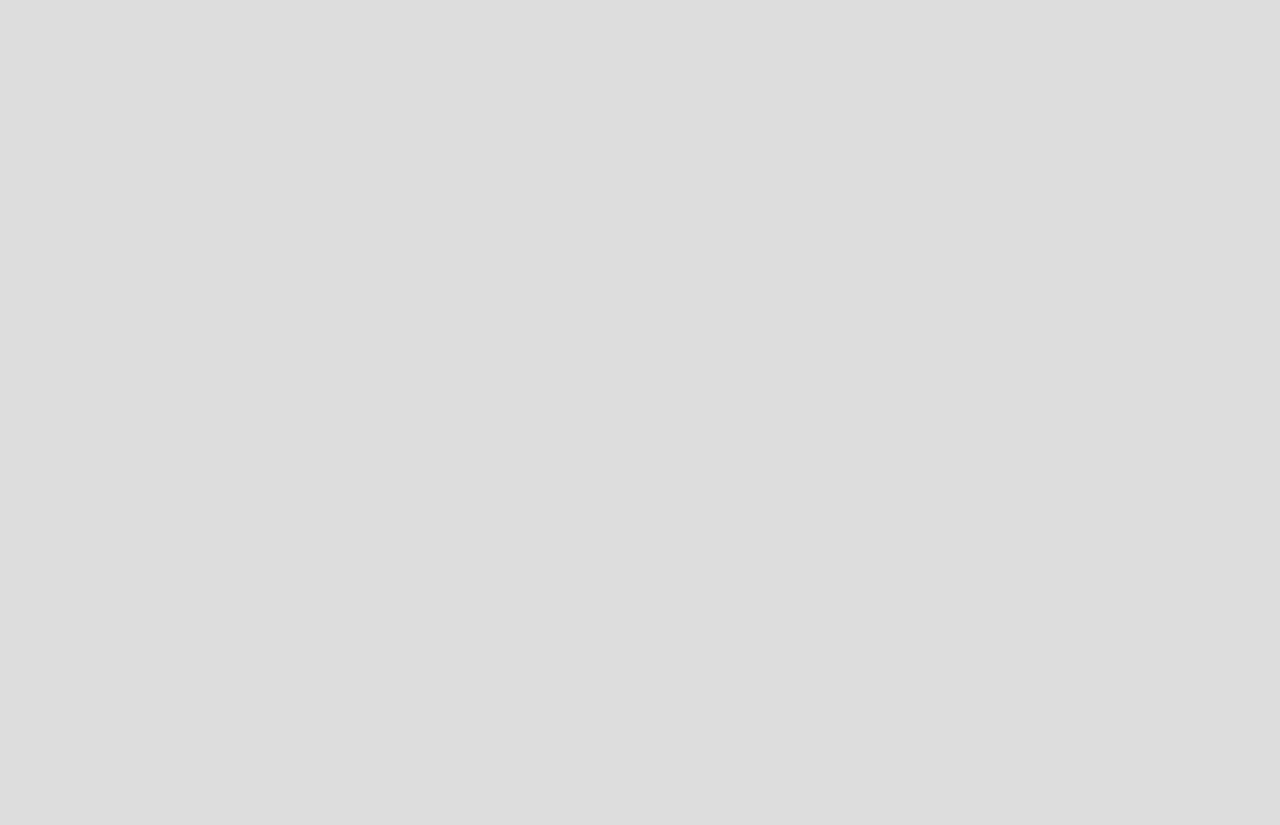
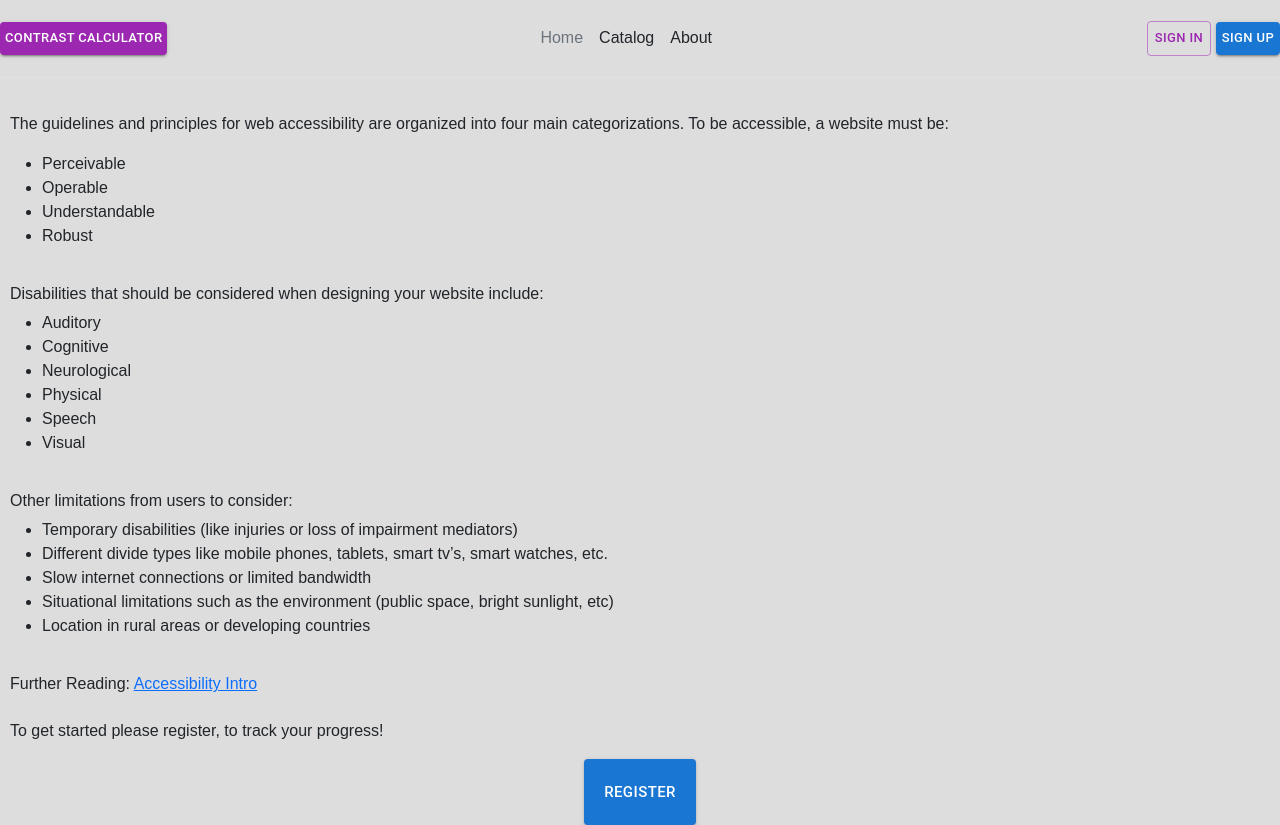
Before and after one commit to bailey-strum/capstone-accessibility, a React (Create React App) app: page /gettingStarted in a window 1280 px wide. Before the commit this address had no page. Before the commit the page ends 800 px from the top, so only its background shows below. Built offline with nearby package versions, Linux system fonts and the light colour scheme.

Commit message:
Added the getting started page, and some more content

```diff
--- a/src/App.tsx
+++ b/src/App.tsx
@@ -12,7 +12,7 @@ import Perceivable from './Pages/LoggedOut/Perceivable';
 import Operable from './Pages/LoggedOut/Operable';
 import Understandable from './Pages/LoggedOut/Understandable';
 import Robust from './Pages/LoggedOut/Robust';
-
+import GettingStarted from './Pages/LoggedOut/gettingStarted';
 import Quiz from './Pages/Quiz/Quiz';
 
 import Profile from './Pages/userProfile';
@@ -31,6 +31,7 @@ function App() {
                 <Route path="operable/" element ={<Operable />} />
                 <Route path="understandable/" element = {<Understandable />} />
                 <Route path="robust/" element = {<Robust />} />
+                <Route path="gettingStarted/" element = {<GettingStarted />} />
                 {/*Logged in pages*/}
                 <Route path="/reset" element={<Reset />} />
                 <Route path="/dashboard" element={<Dashboard/>} />
--- a/src/Pages/LoggedOut/About.tsx
+++ b/src/Pages/LoggedOut/About.tsx
@@ -1,5 +1,5 @@
 import Header from "../../Components/Header";
-import "./about.css";
+import "./pour.css";
 
 const About = () => {
 
--- a/src/Pages/LoggedOut/HomeScreen.tsx
+++ b/src/Pages/LoggedOut/HomeScreen.tsx
@@ -19,7 +19,7 @@ const HomeScreen = () => {
 
 
     if (regredirect) {
-        return <Navigate to = {'/register'}/>;
+        return <Navigate to = {'/gettingStarted'}/>;
     }
 
 
--- a/src/Pages/LoggedOut/about.css
+++ /dev/null
@@ -1,21 +0,0 @@
-.about_us_container{
-  background-image: url(/src/Assets/images/Norbert3.png)
-
-}
-
-.about_us_intro{
-    padding-left: 10px;
-    background-color: purple;
-    opacity: 80%;
-}
-.table_header{
-  padding: 10px;
-  color: whitesmoke;
-}
-.about_us_table{
-    border: 1px solid black;
-    border-collapse: collapse;
-    display: inline-flex;
-    max-width: 26%;
-    background-color: rgb(104, 199, 239);
-}
--- a/src/Pages/LoggedOut/gettingStarted.tsx
+++ b/src/Pages/LoggedOut/gettingStarted.tsx
@@ -1,23 +1,91 @@
 import {useState} from "react";
 import { Link } from "react-router-dom";
-import {Navigate} from "react-router-dom";
+import {Navigate, useNavigate} from "react-router-dom";
+import {Button} from "@mui/material";
 import Header from "../../Components/Header";
 /** import "./perceivable.css";  */
 
 
 const gettingStarted = () => {
 
+
+    const [regredirect, setRegRedirect] = useState(false);
+    const navigate = useNavigate();
+
+    async function getStarted() {
+
+        setRegRedirect(true);
+
+
+    }
+
+
+    if (regredirect) {
+        return <Navigate to = {'/Register'}/>;
+    }
+
     return (
-        <html>
-            <head>
-            </head>
-            <body>
-                <div className="stuff">
-                <h5>TEST</h5>
-                <p> yeah wtf</p>
-                </div>
-            </body>
-        </html>
+        <div className="getting_started_container">
+            <Header/>
+
+            <main>
+                    <div className="getting_started_intro">
+                        <p> The guidelines and principles for web accessibility are organized into four main categorizations. To be accessible, a website must be:</p>
+                        <ul>
+                        <li>Perceivable   </li>
+                        <li>Operable </li>
+                        <li>Understandable </li>
+                        <li>Robust </li>
+                        </ul>
+                    </div>
+
+                    <div className="getting_started_disability">
+                        <h6>Disabilities that should be considered when designing your website include: </h6>
+                        <ul>
+                        <li>Auditory </li>
+                        <li>Cognitive </li>
+                        <li>Neurological </li>
+                        <li>Physical </li>
+                        <li>Speech </li>
+                            <li>Visual </li>
+                        </ul>
+                    </div>
+
+                    <div className="getting_started_options_to_consider">
+                        <h6>Other limitations from users to consider: </h6>
+                        <ul>
+                            <li>Temporary disabilities (like injuries or loss of impairment mediators) </li>
+                            <li>Different divide types like mobile phones, tablets, smart tv’s, smart watches, etc. </li>
+                            <li>Slow internet connections or limited bandwidth </li>
+                            <li>Situational limitations such as the environment (public space, bright sunlight, etc) </li>
+                            <li>Location in rural areas or developing countries </li>
+                        </ul>
+                    </div>
+
+                    <div className="getting_started_further_reading">
+                    <h6>Further Reading: <a href = "https://www.w3.org/WAI/fundamentals/accessibility-intro/#evaluate" > Accessibility Intro </a> </h6>
+                    </div>
+
+                    <div className="getting_started_begin">
+                        <h6> To get started please register, to track your progress!</h6>
+                    </div>
+
+                    <Button
+                        style={{
+                            display: "flex",
+                            margin: '0 auto',
+                            padding: 20
+                        }}
+                        size="large"
+                        variant="contained"
+                        color="primary"
+                        onClick={() => getStarted()}>
+                        Register
+                    </Button>
+            </main>
+
+
+        </div>
     )
 
     }
--- a/src/Pages/LoggedOut/pour.css
+++ b/src/Pages/LoggedOut/pour.css
@@ -127,3 +127,46 @@
 .computer_os_list{
     padding: 10px;
 }
+
+/*About*/
+.about_us_container{
+    background-image: url(/src/Assets/images/Norbert3.png)
+
+  }
+
+  .about_us_intro{
+      padding-left: 10px;
+      background-color: purple;
+      opacity: 80%;
+  }
+  .table_header{
+    padding: 10px;
+    color: whitesmoke;
+  }
+  .about_us_table{
+      border: 1px solid black;
+      border-collapse: collapse;
+      display: inline-flex;
+      max-width: 26%;
+      background-color: rgb(104, 199, 239);
+  }
+
+/* Getting Started*/
+.getting_started_intro{
+    padding: 10px;
+}
+.getting_started_disability{
+    padding: 10px;
+}
+
+.getting_started_options_to_consider{
+    padding: 10px;
+}
+
+.getting_started_further_reading{
+    padding: 10px;
+}
+
+.getting_started_begin{
+    padding: 10px;
+}
```
Also changed, not shown: 1 other file (tests, documents, lock files or other folders).
